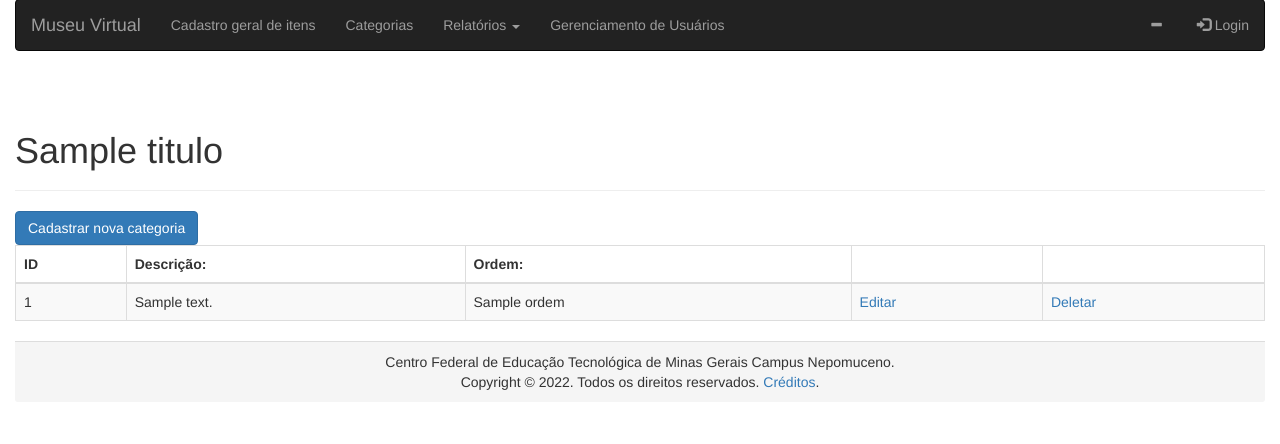
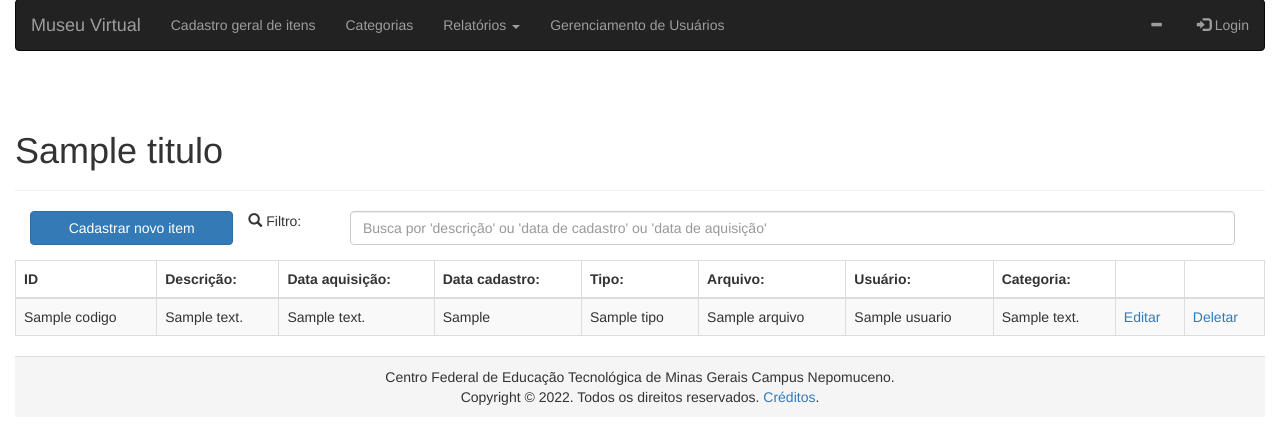
Before and after one commit to rosanamassahud/museu, a Flask app: template templates/lista_itens.html in a window 1280 px wide. Shown: the part 271-715 px from the top of the page. Run offline with Flask 2, Linux system fonts and the light colour scheme; the template is opened without the code that fills it: most values are stand-ins (such as "Sample title", 1, 10 or a date in 2020); parts of the project's set-up code (start-up, migrations or seed data) failed here and were passed over; some libraries are stand-ins or nearby versions.

Commit message:
arquivos html item

```diff
--- a/templates/lista_itens.html
+++ b/templates/lista_itens.html
@@ -1,27 +1,44 @@
 {% extends "sim_template.html" %}
 {% block conteudo %}
-    <a class="btn btn-primary" href="{{ url_for('nova_categoria') }}">Cadastrar nova categoria</a>
-
+        <div class="col-md-12 col-xs-12">
+            <a class="btn btn-primary col-md-2 col-xs-12" href="{{ url_for('novo_item') }}">Cadastrar novo item</a>
+            <div class="col-md-1 hidden-sm"><span class="glyphicon glyphicon-search"></span>&nbsp;Filtro:</div>
+            <div class="form-group col-md-9 col-xs-12">
+                <label class="sr-only" for="filtrar-tabela"></label>
+                <input class="form-control" type="text" name="filtro" id="filtrar-tabela" placeholder="Busca por 'descrição' ou 'data de cadastro' ou 'data de aquisição'">
+            </div>
+        </div>
         <table class="table table-striped table-responsive table-bordered">
             <thead class="thead-default">
                 <tr>
                     <th>ID</th>
                     <th>Descrição:</th>
-                    <th>Ordem:</th>
+                    <th>Data aquisição:</th>
+                    <th>Data cadastro:</th>
+                    <th>Tipo:</th>
+                    <th>Arquivo:</th>
+                    <th>Usuário:</th>
+                    <th>Categoria:</th>
                     <th></th>
                     <th></th>
                 </tr>
             </thead>
             <tbody>
             {% for i in lista %}
-                <tr>
-                    <td>{{ i.id}}</td>
-                    <td>{{ i.desc }}</td>
-                    <td>{{ i.ordem }}</td>
-                    <td><a href="{{ url_for('editar_categoria', id=i.id) }}">Editar</a></td>
-                    <td><a href="{{ url_for('deletar_categoria', id=i.id) }}">Deletar</a></td>
+                <tr class="item">
+                    <td>{{ i.codigo}}</td>
+                    <td class="info-desc">{{ i.desc }}</td>
+                    <td class="info-dataAquisicao">{{ i.data_aquisicao }}</td>
+                    <td class="info-dataCadastro">{{ i.data_cadastro }}</td>
+                    <td>{{ i.tipo }}</td>
+                    <td>{{ i.arquivo() }}</td>
+                    <td>{{ i.usuario.nome }}</td>
+                    <td>{{ i.categoria.desc }}</td>
+                    <td><a href="">Editar</a></td>
+                    <td><a href="{{ url_for('deletar_item', id=i.codigo) }}">Deletar</a></td>
                 </tr>
             {% endfor %}
             </tbody>
         </table>
+<script type="text/javascript" src="/static/js/views/ItemFiltro.js"></script>
 {% endblock %}
```
Also changed, not shown: templates/editar_item.html (+22 -10 lines), templates/novo_item.html (+19 -10 lines).
